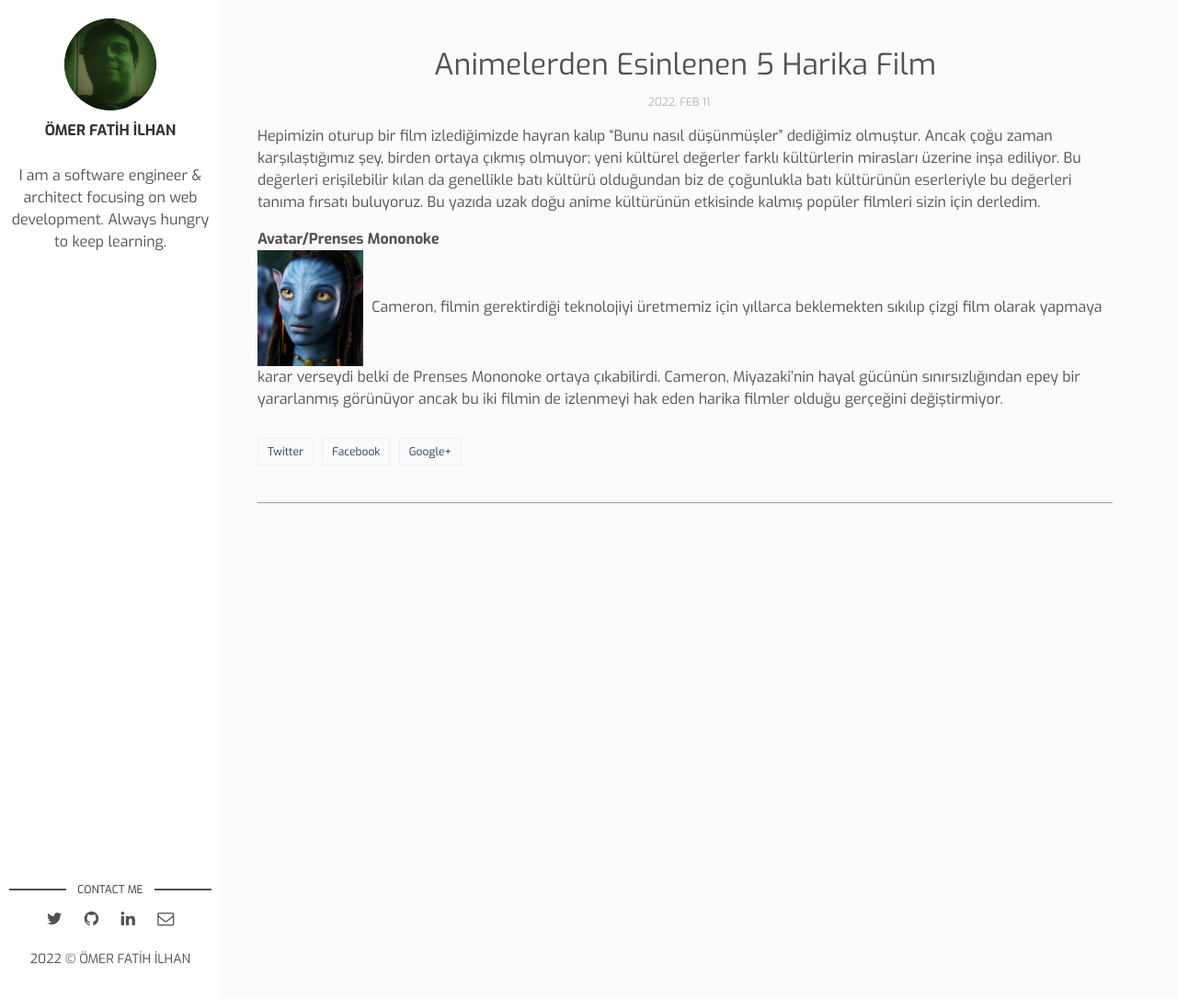
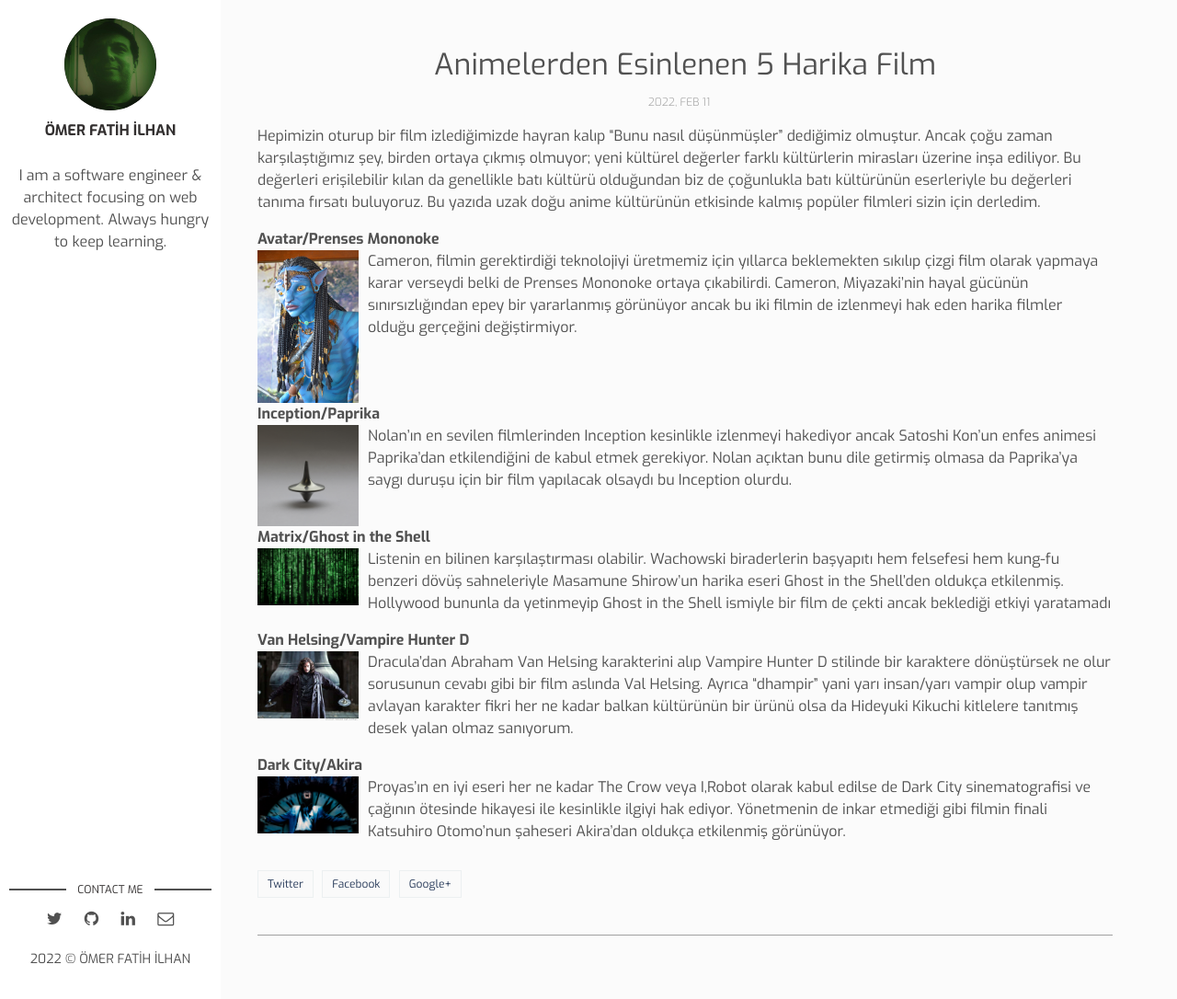
Before and after one commit to ordaolmayanadam/ordaolmayanadam.github.io, a Jekyll site: the page built from _posts/2022-02-11-animelerden-esinlenen-5-harika-film.markdown, in a window 1280 px wide and 1087 px high. Shown: the whole window at 92% size. Built offline with Jekyll 4.4.1, drawn with Linux system fonts in a browser that asks for light colours.

Commit message:
anime blog post complete

```diff
--- a/_posts/2022-02-11-animelerden-esinlenen-5-harika-film.markdown
+++ b/_posts/2022-02-11-animelerden-esinlenen-5-harika-film.markdown
@@ -8,5 +8,21 @@
 Hepimizin oturup bir film izlediğimizde hayran kalıp “Bunu nasıl düşünmüşler” dediğimiz olmuştur. Ancak çoğu zaman karşılaştığımız şey, birden ortaya çıkmış olmuyor; yeni kültürel değerler farklı kültürlerin mirasları üzerine inşa ediliyor. Bu değerleri erişilebilir kılan da genellikle batı kültürü olduğundan biz de çoğunlukla batı kültürünün eserleriyle bu değerleri tanıma fırsatı buluyoruz. Bu yazıda uzak doğu anime kültürünün etkisinde kalmış popüler filmleri sizin için derledim.
 
 **Avatar/Prenses Mononoke**
-![Avatar](/assets/img/avatar.jpg){:style="padding-right: 5px" width="120" .align-left} Cameron, filmin gerektirdiği teknolojiyi üretmemiz için yıllarca beklemekten sıkılıp çizgi film olarak yapmaya karar verseydi belki de Prenses Mononoke ortaya çıkabilirdi. Cameron, Miyazaki’nin hayal gücünün sınırsızlığından epey bir yararlanmış görünüyor ancak bu iki filmin de izlenmeyi hak eden harika filmler olduğu gerçeğini değiştirmiyor.
+![Avatar](/assets/img/avatar2.jpg){:style="float:left;padding-right: 10px" width="120"} Cameron, filmin gerektirdiği teknolojiyi üretmemiz için yıllarca beklemekten sıkılıp çizgi film olarak yapmaya karar verseydi belki de Prenses Mononoke ortaya çıkabilirdi. Cameron, Miyazaki’nin hayal gücünün sınırsızlığından epey bir yararlanmış görünüyor ancak bu iki filmin de izlenmeyi hak eden harika filmler olduğu gerçeğini değiştirmiyor.
 {:style="clear: left"}
+
+**Inception/Paprika**
+![Inception](/assets/img/inception2.jpg){:style="float:left;padding-right: 10px" width="120"} Nolan’ın en sevilen filmlerinden Inception kesinlikle izlenmeyi hakediyor ancak Satoshi Kon’un enfes animesi Paprika’dan etkilendiğini de kabul etmek gerekiyor. Nolan açıktan bunu dile getirmiş olmasa da Paprika’ya saygı duruşu için bir film yapılacak olsaydı bu Inception olurdu.
+{:style="clear: left"}
+
+**Matrix/Ghost in the Shell**
+![Matrix](/assets/img/matrix2.jpg){:style="float:left;padding-right: 10px" width="120"} Listenin en bilinen karşılaştırması olabilir. Wachowski biraderlerin başyapıtı hem felsefesi hem kung-fu benzeri dövüş sahneleriyle Masamune Shirow’un harika eseri Ghost in the Shell’den oldukça etkilenmiş. Hollywood bununla da yetinmeyip Ghost in the Shell ismiyle bir film de çekti ancak beklediği etkiyi yaratamadı
+{:style="clear: left"}
+
+**Van Helsing/Vampire Hunter D**
+![Van Helsing](/assets/img/vanhelsing2.jpg){:style="float:left;padding-right: 10px" width="120"} Dracula’dan Abraham Van Helsing karakterini alıp Vampire Hunter D stilinde bir karaktere dönüştürsek ne olur sorusunun cevabı gibi bir film aslında Val Helsing. Ayrıca “dhampir” yani yarı insan/yarı vampir olup vampir avlayan karakter fikri her ne kadar balkan kültürünün bir ürünü olsa da Hideyuki Kikuchi kitlelere tanıtmış desek yalan olmaz sanıyorum.
+{:style="clear: left"}
+
+**Dark City/Akira**
+![Dark City](/assets/img/darkcity2.jpg){:style="float:left;padding-right: 10px" width="120"} Proyas’ın en iyi eseri her ne kadar The Crow veya I,Robot olarak kabul edilse de Dark City sinematografisi ve çağının ötesinde hikayesi ile kesinlikle ilgiyi hak ediyor. Yönetmenin de inkar etmediği gibi filmin finali Katsuhiro Otomo’nun şaheseri Akira’dan oldukça etkilenmiş görünüyor.
+{:style="clear: left"}
```
Also changed, not shown: assets/img/avatar.jpg (deleted), assets/img/avatar2.jpg (added), assets/img/darkcity2.jpg (added), assets/img/inception2.jpg (added), assets/img/matrix2.jpg (added), assets/img/vanhelsing2.jpg (added).
